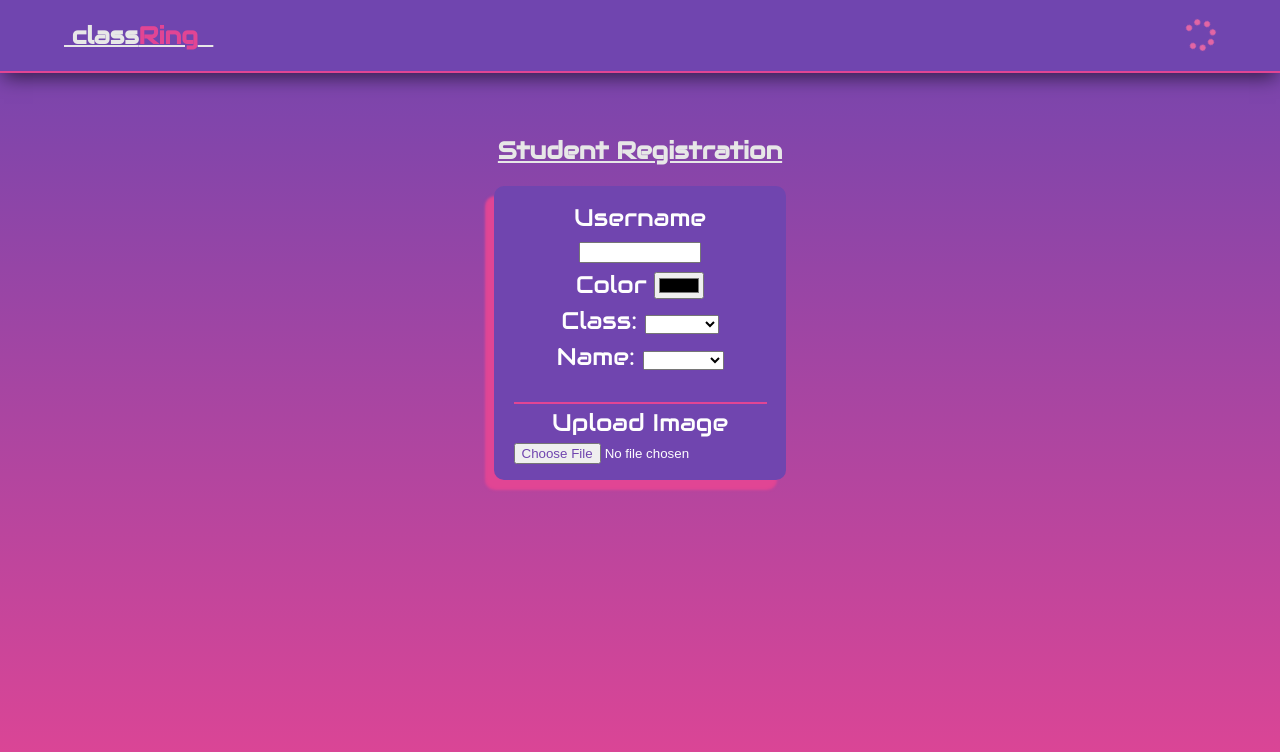
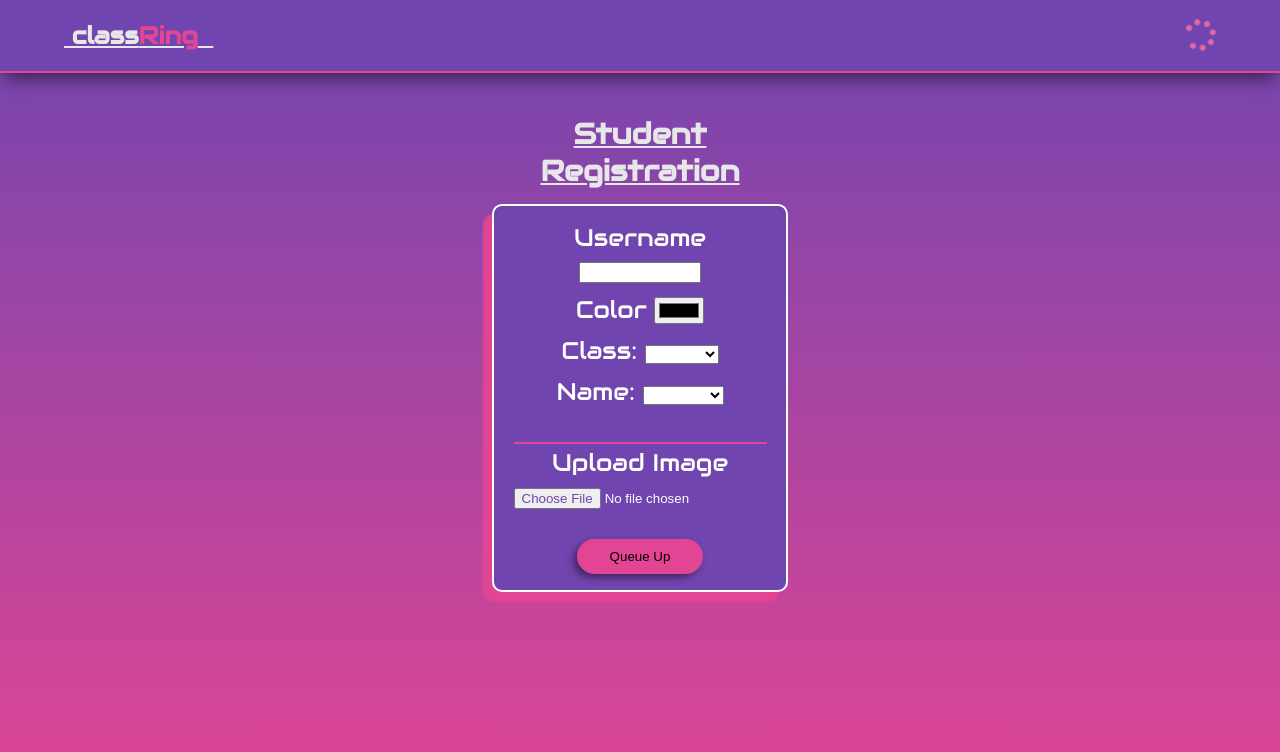
Before and after one commit to lob0scuro/classRing, a Vue app: page / in a window 1280 px wide. Shown: the top 752 px of the page. Built offline with nearby package versions, Linux system fonts and the light colour scheme.

Commit message:
finished login and registration screen

```diff
--- a/src/components/Header.vue
+++ b/src/components/Header.vue
@@ -1,5 +1,5 @@
 <script setup>
-import { ref, defineExpose } from "vue";
+import { ref } from "vue";
 let showForm = ref(false);
 
 const toggleAdminForm = () => {
@@ -39,7 +39,7 @@ nav {
 }
 
 h1 {
-  text-decoration: 2px underline;
+  text-decoration: underline;
 }
 i {
   font-size: 2rem;
@@ -67,7 +67,9 @@ form {
   justify-content: center;
   align-items: center;
   gap: 5px;
-  padding-top: 15px;
+  padding: 15px 0;
+
+  background-color: var(--primary2);
 }
 
 form input:not([type="submit"]) {
@@ -76,11 +78,11 @@ form input:not([type="submit"]) {
 }
 
 input[type="submit"] {
-  background-color: var(--primary2);
+  background-color: var(--primary1);
   color: var(--textSecondary);
   border: none;
   border-radius: 25px;
-  padding: 2px 8px;
+  padding: 5px 10px;
 
   font-weight: 600;
   font-family: inherit;
--- a/src/components/StudentForm.vue
+++ b/src/components/StudentForm.vue
@@ -1,5 +1,5 @@
 <template>
-  <h2 class="text-centered">Student Registration</h2>
+  <h2 class="text-centered">Student<br />Registration</h2>
   <form action="#">
     <label for="username"
       >Username
@@ -39,19 +39,22 @@
     </label>
     <label for="image"> Upload Image </label>
     <input type="file" />
+    <input type="submit" value="Queue Up" />
   </form>
 </template>
 
 <style scoped>
 h2 {
   text-decoration: underline;
+  font-size: 1.8rem;
+  margin: 0 auto 15px auto;
 }
 
 form {
   display: grid;
   grid-template-columns: 1fr;
 
-  gap: 5px;
+  gap: 10px;
   text-align: center;
 
   background-color: var(--primary1);
@@ -62,6 +65,7 @@ form {
   margin: 0 auto;
   padding: 1rem 1.2rem;
 
+  border: 2px solid var(--secondary1);
   border-radius: 10px;
   box-shadow: -9px 10px 2.5px var(--primary2);
 }
@@ -79,4 +83,21 @@ input::file-selector-button {
   color: var(--primary1);
   width: fit-content;
 }
+
+input[type="submit"] {
+  width: 50%;
+  margin: 20px auto 0 auto;
+  text-align: center;
+  border: none;
+  border-radius: 25px;
+  padding: 10px;
+  box-shadow: -4px 4px 8px -1px rgba(0, 0, 0, 0.5);
+
+  background-color: var(--primary2);
+}
+input[type="submit"]:active {
+  box-shadow: -1px 1px 4px 0 rgba(0, 0, 0, 0.8);
+  background-color: var(--secondary1);
+  color: var(--primary2);
+}
 </style>
```
